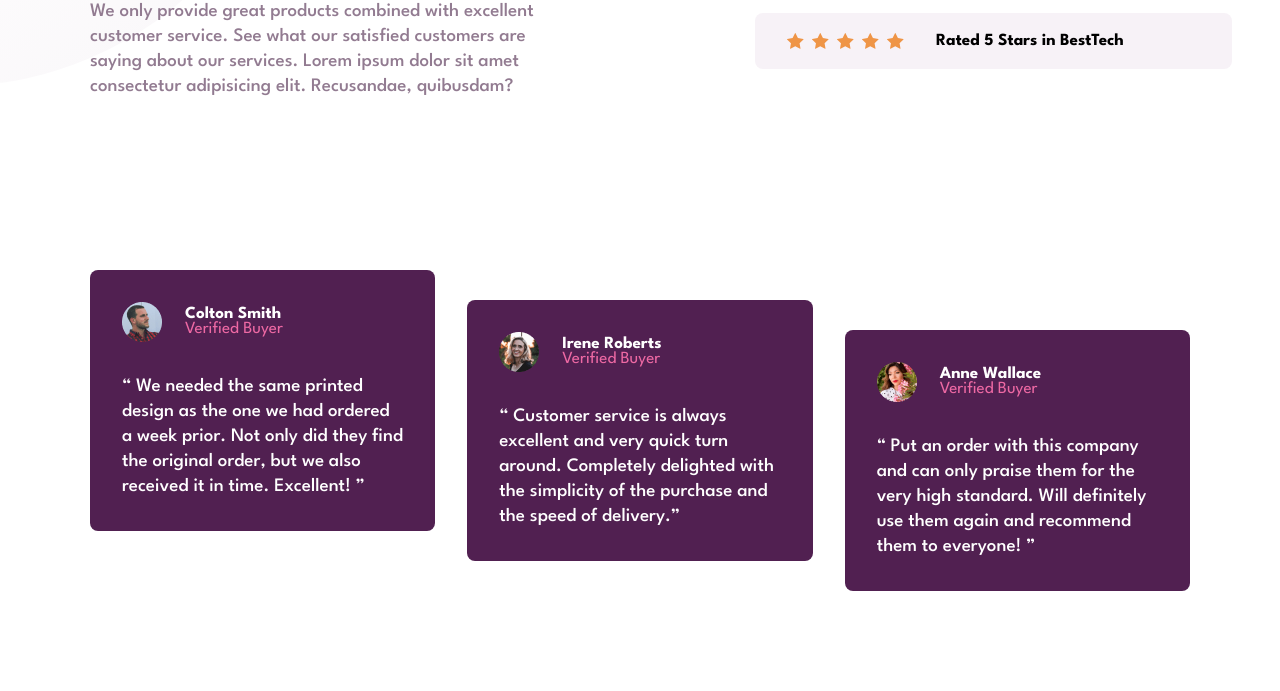
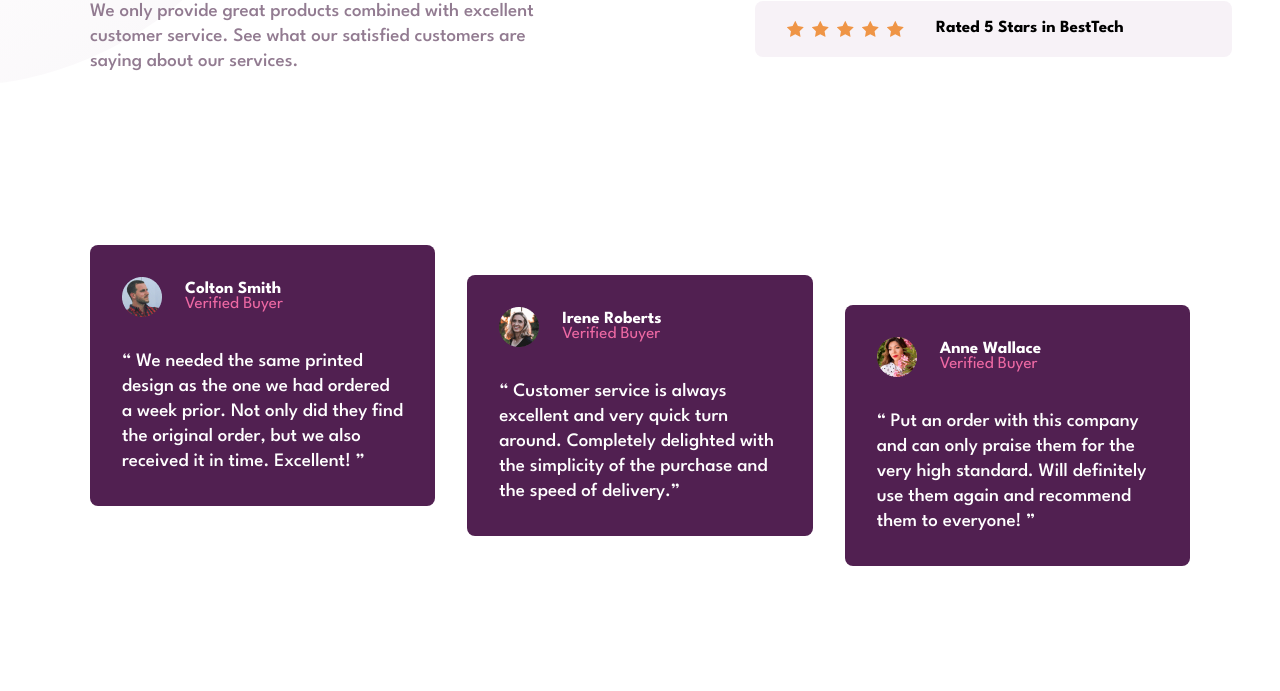
Before and after one commit to ahmedofweb/figma-maket, a plain HTML site: page index.html in a window 1280 px wide. Shown: the part 279-970 px from the top of the page. After the commit the page ends 945 px from the top, so only its background shows below. Drawn offline with Linux system fonts and the light colour scheme.

Commit message:
new  change

```diff
--- a/css/style.css
+++ b/css/style.css
@@ -160,7 +160,7 @@ body{
 
 
 
-@media (max-width: 400px){
+@media (max-width: 550px){
     .container{
         padding-left: 24px;
         padding-right: 24px;
--- a/index.html
+++ b/index.html
@@ -13,7 +13,7 @@
             <div class="hero__container container">
                 <div class="hero__info">
                     <h1>10,000+ of our <br> users love our <br> products.</h1>
-                    <p>We only provide great products combined with excellent customer service. See what our satisfied customers are saying about our services. Lorem ipsum dolor sit amet consectetur adipisicing elit. Recusandae, quibusdam?</p>
+                    <p>We only provide great products combined with excellent customer service. See what our satisfied customers are saying about our services.</p>
                 </div>
                 <ul class="hero__list">
                     <li class="hero__item">
```
